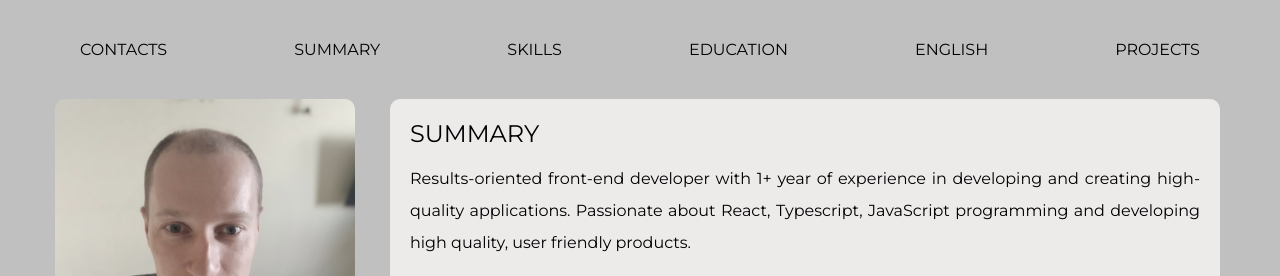
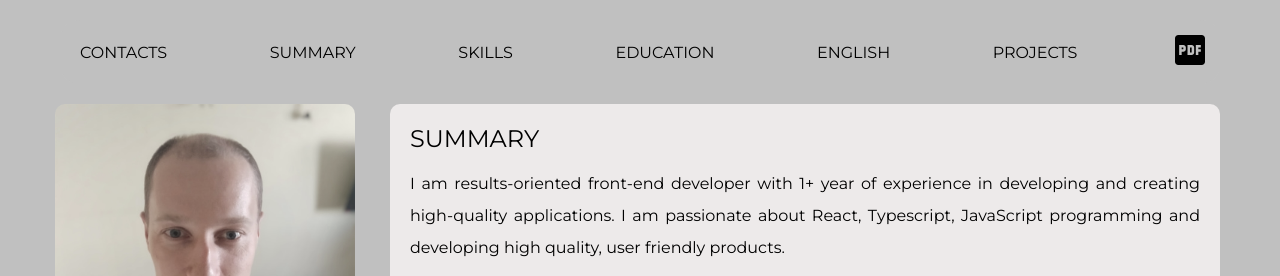
Before and after one commit to SiarheiHa/cv, a website: page index.html in a window 1280 px wide. Shown: the top 276 px of the page. Drawn offline with nearby package versions, Linux system fonts and the light colour scheme.

Commit message:
feat: add link to pdf

```diff
--- a/index.html
+++ b/index.html
@@ -24,6 +24,10 @@
         <li class="nav-item"><a href="#education" class="nav-link">education</a></li>
         <li class="nav-item"><a href="#english" class="nav-link">english</a></li>
         <li class="nav-item"><a href="#projects" class="nav-link">projects</a></li>
+        <li class="nav-item"><a
+            href="https://drive.google.com/file/d/1cPpNRa8G_WtAG9r7d2kDIfWSHOkS9Izj/view?usp=sharing"
+            class="nav-link nav-link__icon" target="_blank">
+            <img src="./assets/icons/pdf.svg" alt="pdf" width="40"></a></li>
       </ul>
   </header>
   <main class="container">
@@ -107,9 +111,9 @@
     <div class="info-block">
       <section class="section" id="about_myself">
         <h2 class="section-title">summary</h2>
-        <p>Results-oriented front-end developer with 1+ year of experience in developing and creating high-quality
+        <p>I am results-oriented front-end developer with 1+ year of experience in developing and creating high-quality
           applications.
-          Passionate about React, Typescript, JavaScript programming and developing high quality, user friendly
+          I am passionate about React, Typescript, JavaScript programming and developing high quality, user friendly
           products.</p>
       </section>
       <section class="section" id="skills">
--- a/scss/base/_navigation.scss
+++ b/scss/base/_navigation.scss
@@ -18,6 +18,9 @@
   transition: all 0.5s;
   border-radius: 2rem;
   text-transform: uppercase;
+  &__icon {
+    padding: 1rem;
+  }
   &:hover {
     background-color: $color-light;
   }
--- a/scss/base/_project.scss
+++ b/scss/base/_project.scss
@@ -11,11 +11,11 @@
 
 .project {
   display: flex;
-  padding: 2rem 0;
+  padding-bottom: 3rem;
   @include media-mobile-XL {
     flex-direction: column;
     align-items: center;
-    padding: 1rem 0;
+    padding-bottom: 2rem;
   }
 }
 
```
Also changed, not shown: assets/icons/pdf.svg (added), index.css, 1 other file.
